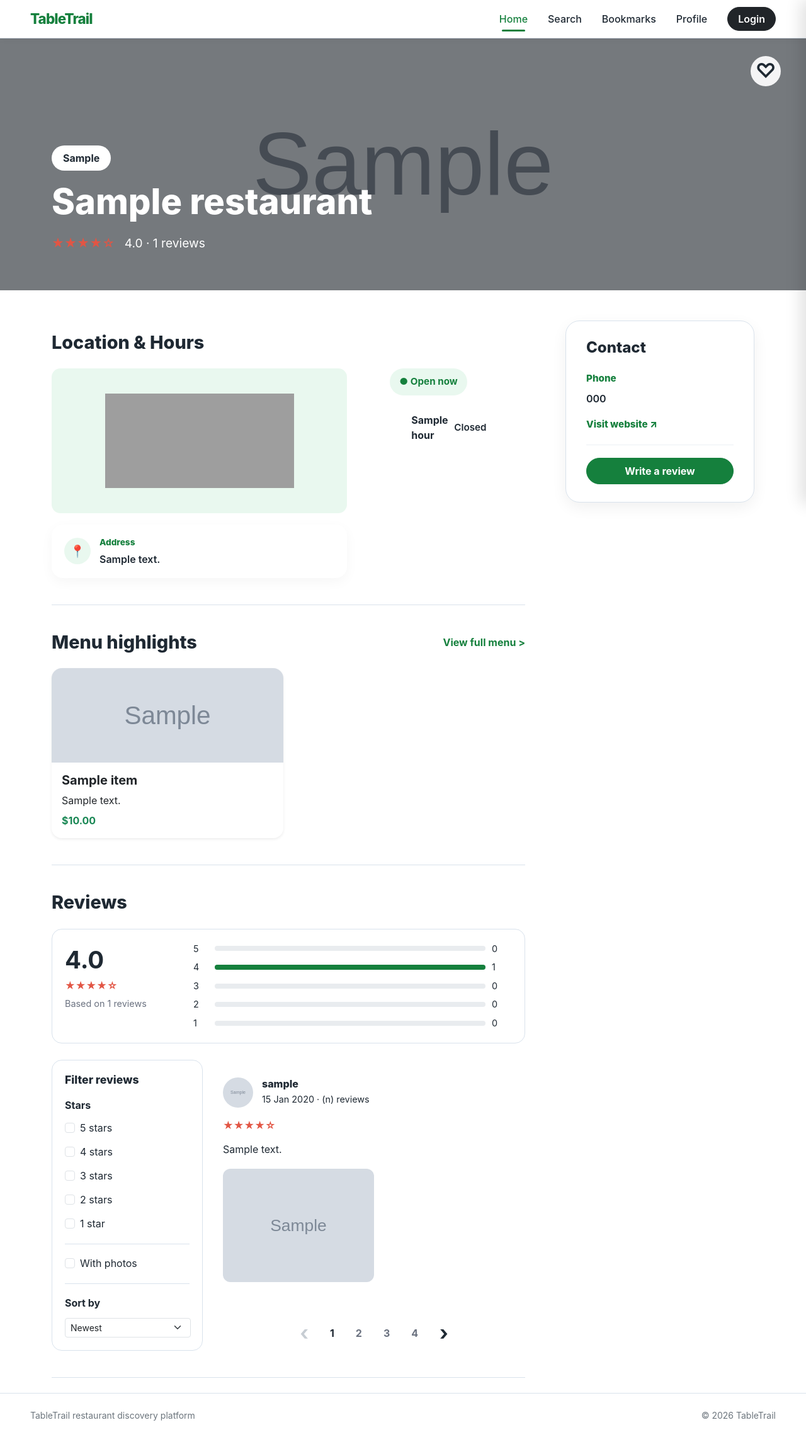
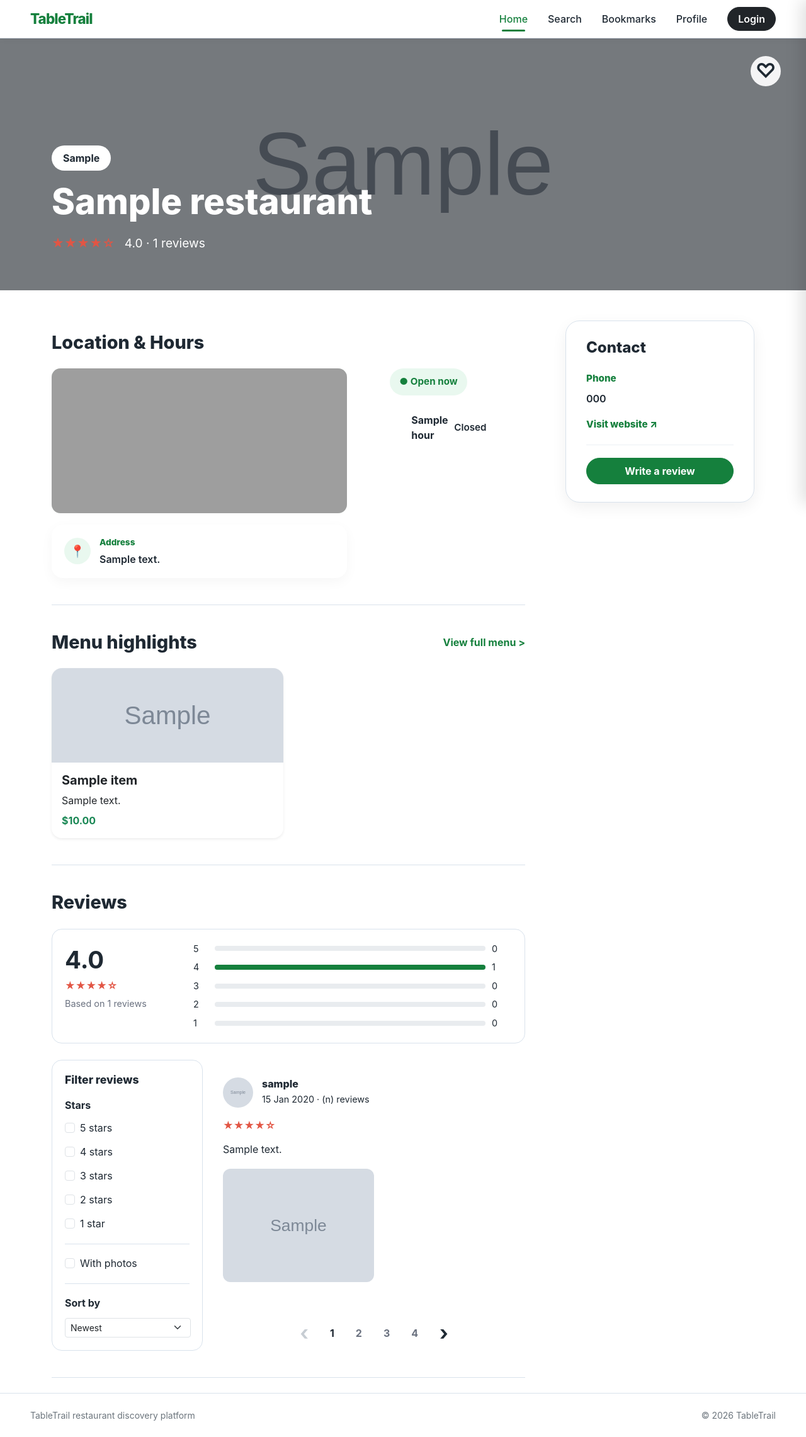
Before and after one commit to choiiis/cits5505-project, a Flask app: page /restaurants/1 in a window 1280 px wide. Shown: the whole page at 63% size. Run offline with Flask 3, Linux system fonts and the light colour scheme; tables that the repository leaves empty hold one stand-in row (values such as "Sample post"); grey boxes marked "Sample" are stand-in pictures; a map, chart or similar area stays blank; grey boxes are pictures that could not be loaded.

Commit message:
Initialize restaurant detail page map marker

```diff
--- a/app/static/css/restaurant_detail.css
+++ b/app/static/css/restaurant_detail.css
@@ -192,6 +192,13 @@
     align-items: center;
     justify-content: center;
     font-weight: 800;
+    overflow: hidden;
+}
+
+.restaurant-map-preview {
+    width: 100%;
+    height: 100%;
+    border: 0;
 }
 
 .hours-card {
```
Also changed, not shown: css/restaurant_detail.css (+7 -0 lines).
